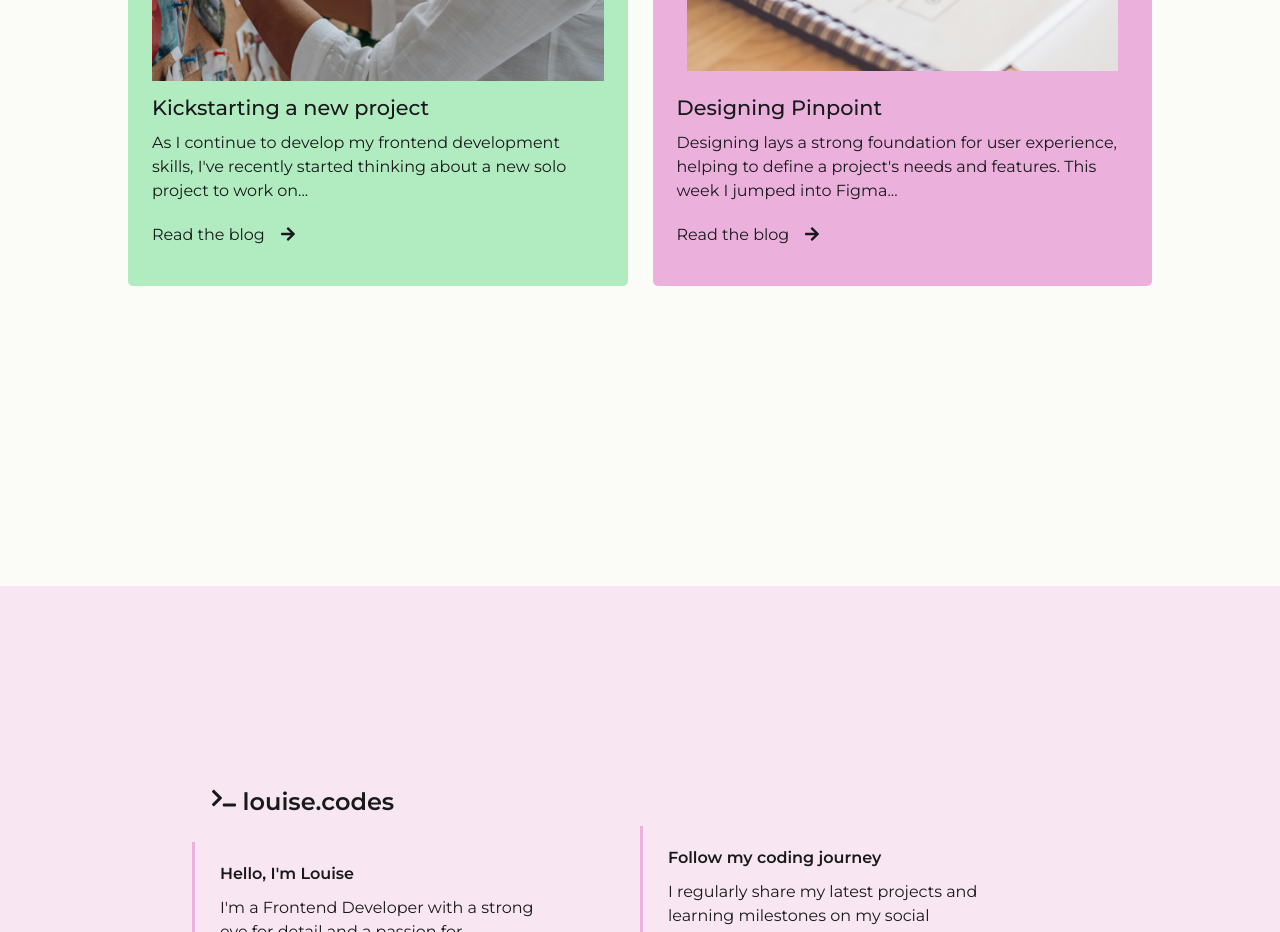
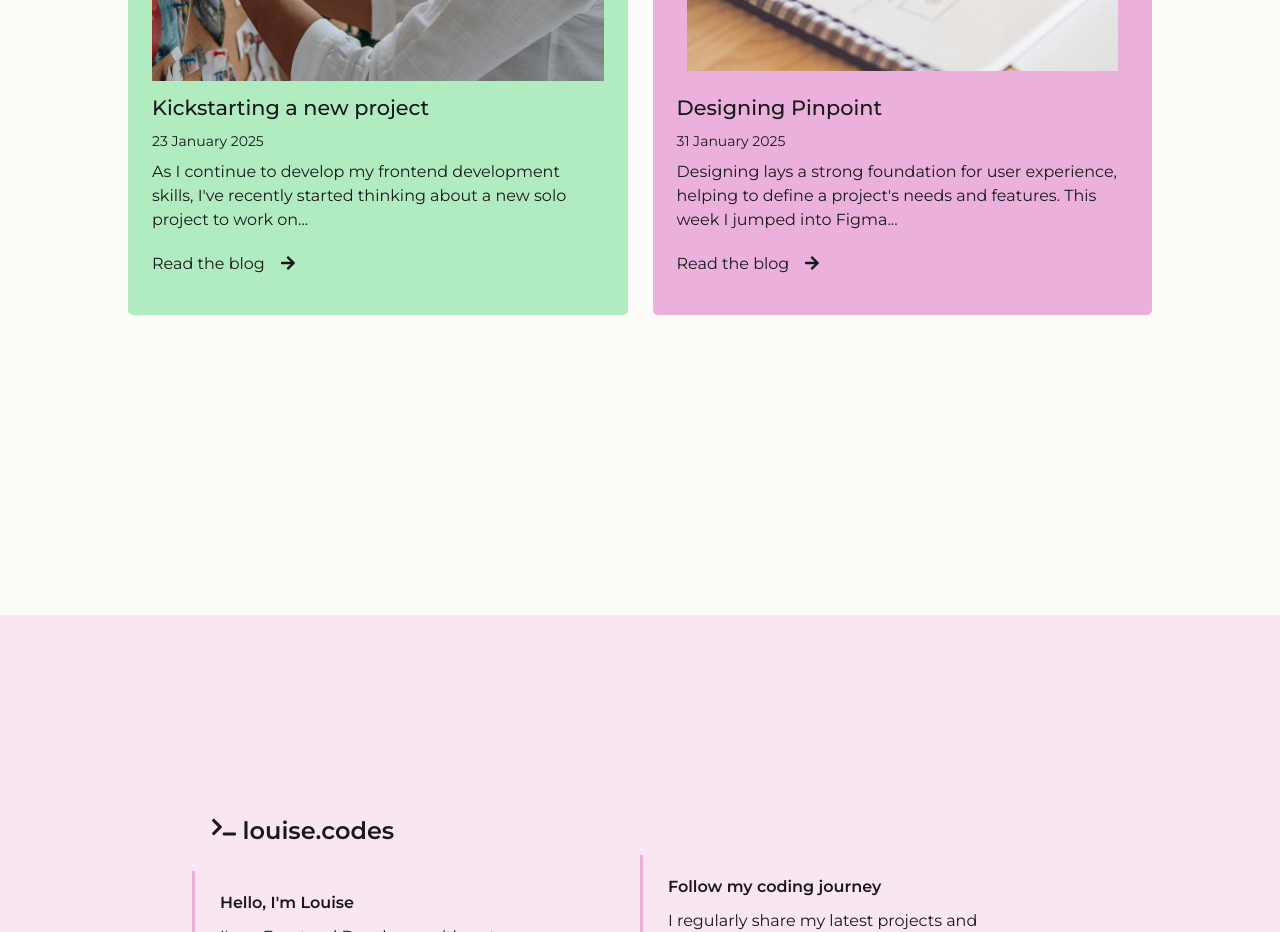
Before and after one commit to louiseka/portfolio, a React (Vite) app: page /blogs in a window 1280 px wide. Shown: the part 840-1772 px from the top of the page. Built offline with nearby package versions, Linux system fonts and the light colour scheme.

Commit message:
Adding date to blog grid

```diff
--- a/src/blogdata.js
+++ b/src/blogdata.js
@@ -2,6 +2,7 @@ export const blogData = [
     {
         id: "1",
         name: "Kickstarting a new project",
+        date: "23 January 2025",
         shortDescription: "As I continue to develop my frontend development skills, I've recently started thinking about a new solo project to work on...",
         thumbnailImg: "/assets/blog-imgs/moodboard.png",
         altText: "A lady pinning items to a moodboard.",
@@ -13,6 +14,7 @@ export const blogData = [
     {
         id: "2",
         name: "Designing Pinpoint",
+        date: "31 January 2025",
         shortDescription: "Designing lays a strong foundation for user experience, helping to define a project's needs and features. This week I jumped into Figma...",
         thumbnailImg: "/assets/blog-imgs/wireframe.png",
         altText: "A notepad with a hand drawn wireframe of a website.",
--- a/src/index.css
+++ b/src/index.css
@@ -62,7 +62,11 @@ p {
 .small-text {
     font-size: 0.875rem;
     margin: 1.43em 0;
+}
 
+.small-text-grid {
+    font-size: 0.875rem;
+    margin: 0em 0 1em;
 }
 
 .bold-text {
@@ -392,7 +396,7 @@ header {
     font-size: 1rem;
     line-height: 1.5;
     border: none;
-    margin-bottom: 0px;
+    margin-bottom: 0;
     max-width: 100%;
 }
 
--- a/src/pages/Blogs/Blogs.jsx
+++ b/src/pages/Blogs/Blogs.jsx
@@ -9,6 +9,7 @@ export default function Blogs() {
         const isWide = blog.cardLayout === "wide"
 
         const blogName = blog.name
+        const blogDate = blog.date
         const blogShortDesc = blog.shortDescription
         const blogThumbnail = blog.thumbnailImg
         const blogGridPosition = `${blog.gridPosition} card `
@@ -23,6 +24,7 @@ export default function Blogs() {
                     <img className={isWide ? "wide-grid-img" : "normal-grid-img"} src={blogThumbnail} alt={blogAltText} />
                     <div className={isWide ? "wider-inner-text" : ""}>
                         <h3 className="project-title">{blogName}</h3>
+                        <time className="small-text-grid">{blogDate}</time>
                         <p className="project-desc">{blogShortDesc}</p>
                         <Link className="small-cta-link" to={`${blogSlugUrl}`} title={`Read the blog titled ${blogName}`} key={blog.id}>Read the blog <FaArrowRight className="icon" /> </Link>
                     </div>
@@ -30,6 +32,9 @@ export default function Blogs() {
             </section >
         )
     })
+
+
+
 
     return (
         <main className="projects-grid" id="projects">
```
